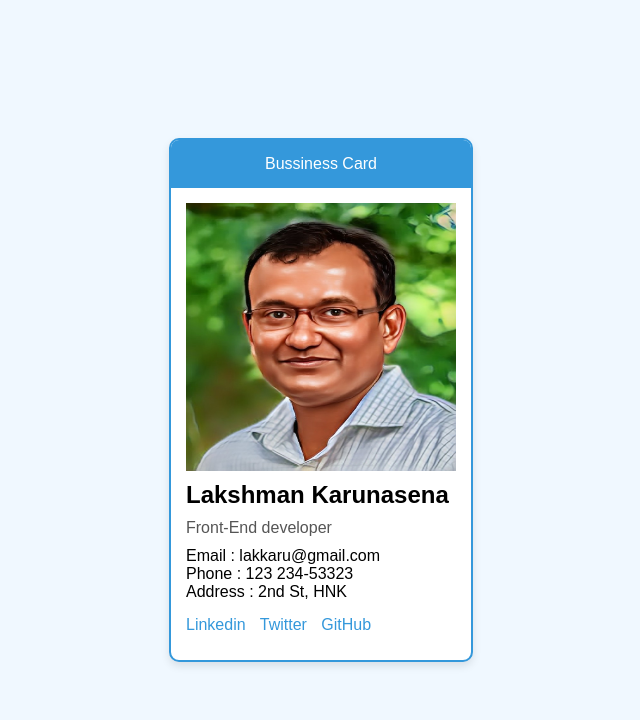
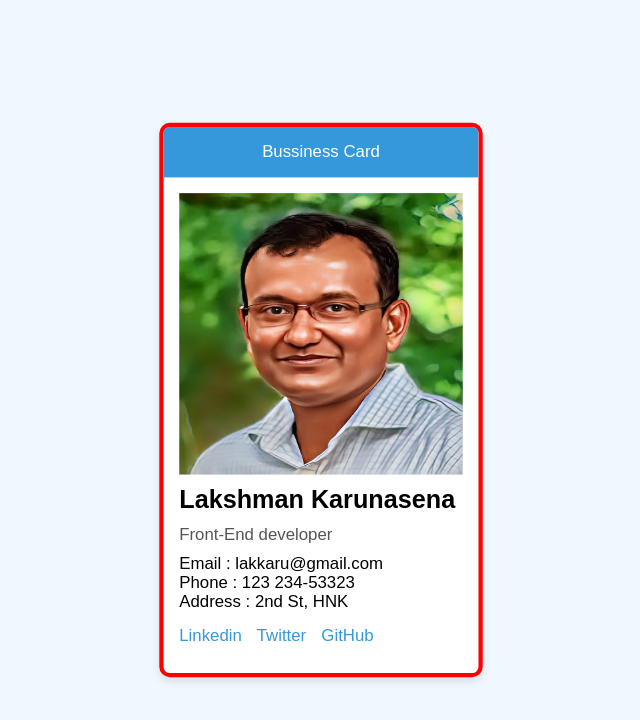
Before and after one commit to lakkaru/01-business-card, a plain HTML site: page index.html in a window 1280 px wide. In both pictures the pointer is over the element 640 px from the left and 400 px from the top of the page. Shown: the whole page, without its empty margins (319-959 px from the left). Drawn offline with Linux system fonts and the light colour scheme.

Commit message:
feat: add scale animation to bussiness card

```diff
--- a/index.html
+++ b/index.html
@@ -25,6 +25,7 @@
             border: 2px solid #3498db;
             box-shadow: 0 4px 8px rgba(0, 0, 0, 0.1);
             border-radius: 10px;
+            transition: transform 0.3s ease-in-out, border 0.3s ease-in-out;
         }
         .profile-image{
             width: 100%;
@@ -65,6 +66,10 @@
             text-decoration: none;
             color: #3498db;
         }
+        .bussiness-card:hover{
+            transform: scale(1.05);
+            border: 4px solid red;
+        }
     </style>
 </head>
 <body>
```
